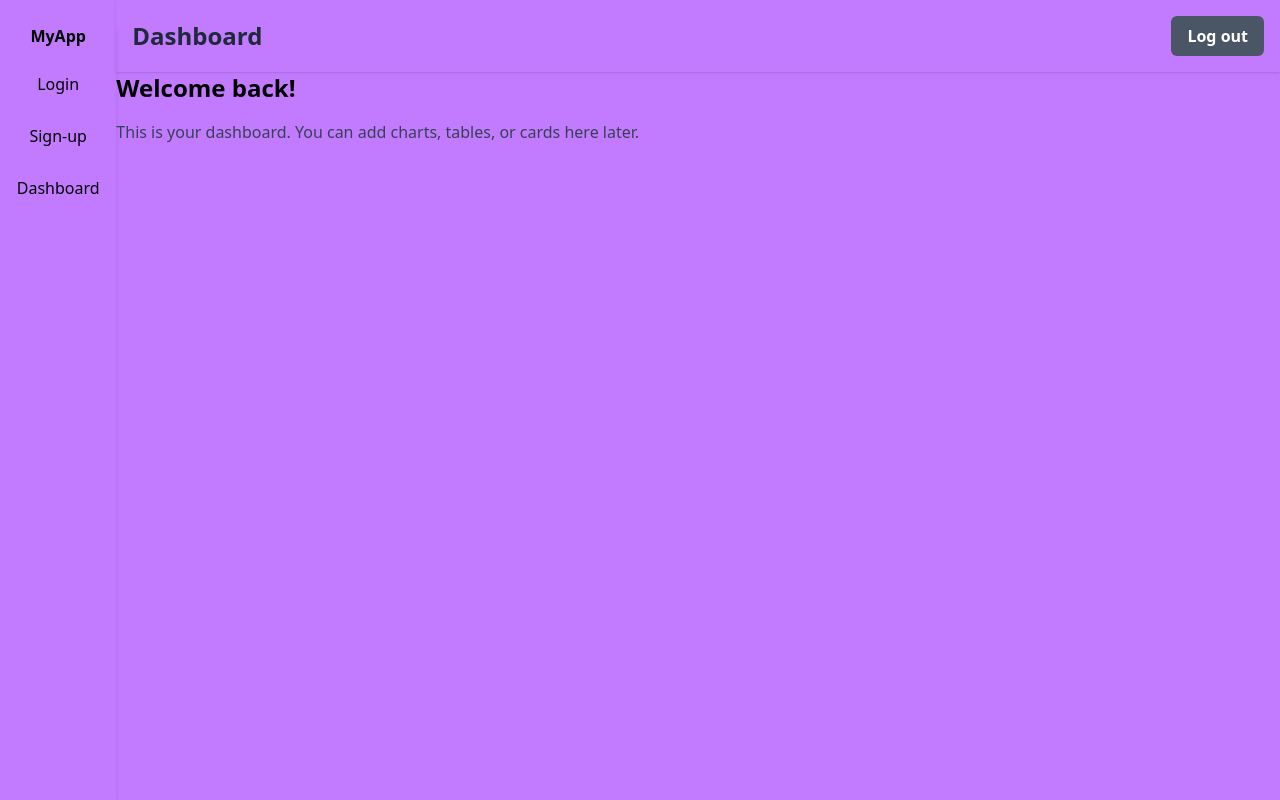
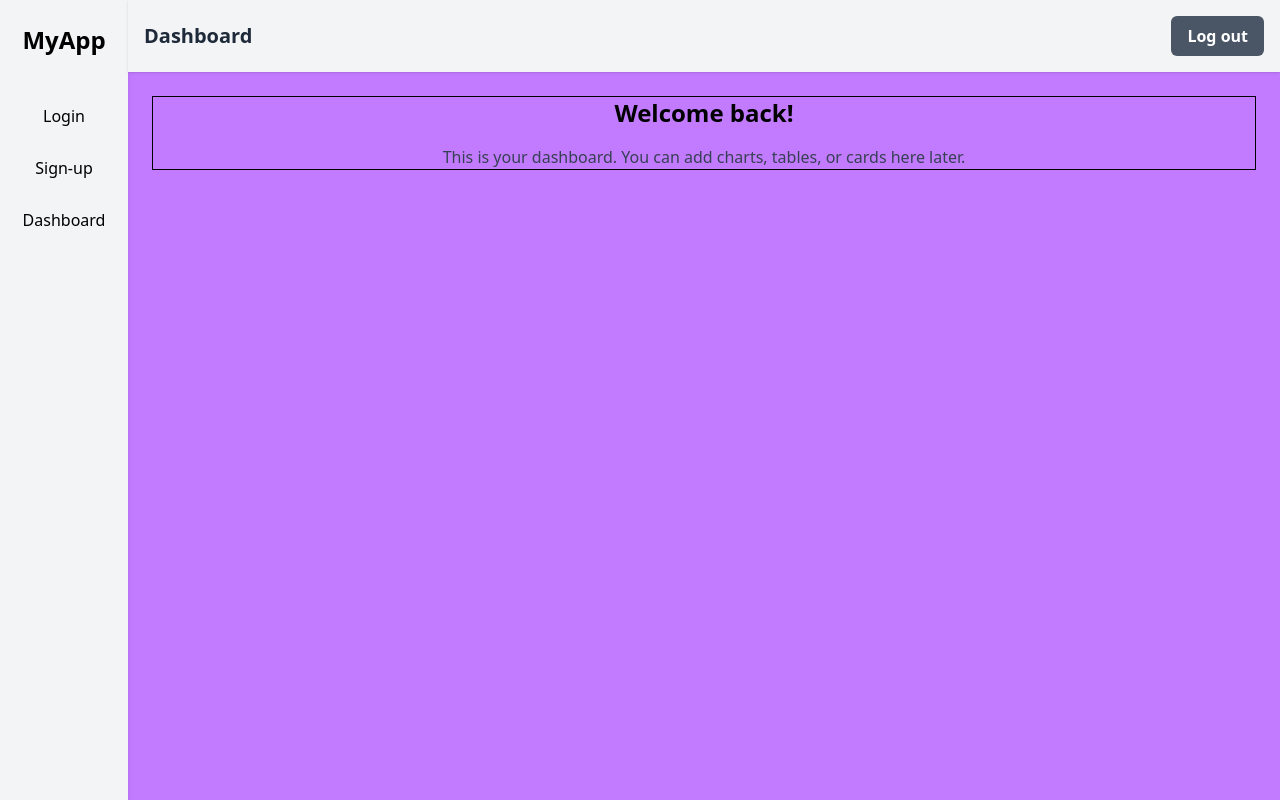
Before and after one commit to VictorSouzaCode/Atomic-Design, a React (Vite) app: page /dashboard in a window 1280 px wide. Built offline with nearby package versions, Linux system fonts and the light colour scheme.

Commit message:
minor tailwindcss changes on dashboard components

```diff
--- a/src/components/organisms/Header.tsx
+++ b/src/components/organisms/Header.tsx
@@ -2,8 +2,8 @@ import { Button } from "../atoms"
 
 export const Header = () => {
   return (
-    <header className="shadow-sm p-4 flex justify-between items-center">
-      <h1 className="font-semibold text-2xl text-gray-800">Dashboard</h1>
+    <header className="shadow-sm p-4 flex justify-between items-center bg-gray-100">
+      <h1 className="font-semibold text-xl text-gray-800">Dashboard</h1>
       <Button label="Log out" size="small" variant="secondary"></Button>
     </header>
   )
--- a/src/components/organisms/Sidebar.tsx
+++ b/src/components/organisms/Sidebar.tsx
@@ -2,12 +2,12 @@ import { Link } from "react-router-dom"
 
 export const Sidebar = () => {
   return (
-    <aside className="flex flex-col shadow-md w-32 items-center mt-6">
-      <h2 className="font-semibold">MyApp</h2>
+    <aside className="flex flex-col shadow-md w-32 items-center p-6 bg-gray-100">
+      <h2 className="font-semibold text-2xl mb-6">MyApp</h2>
       <nav className="flex flex-col items-center mt-6 gap-y-4 space-y-3">
-        <Link to="/">Login</Link>
-        <Link to="signup">Sign-up</Link>
-        <Link to="dashboard">Dashboard</Link>
+        <Link to="/" className="hover:text-blue-600">Login</Link>
+        <Link to="signup" className="hover:text-blue-600">Sign-up</Link>
+        <Link to="dashboard" className="hover:text-blue-600">Dashboard</Link>
       </nav>
     </aside>
   )
--- a/src/components/pages/DashboardPage.tsx
+++ b/src/components/pages/DashboardPage.tsx
@@ -4,11 +4,14 @@ import { BaseTemplate } from "../templates/BaseTemplate"
 const DashboardPage = () => {
   return (
     <BaseTemplate>
-      <section>
+      <section className="flex flex-col justify-center items-center border">
+
         <h2 className="text-2xl font-semibold mb-4">Welcome back!</h2>
+
           <p className="text-gray-700">
           This is your dashboard. You can add charts, tables, or cards here later.
         </p>
+
       </section>
     </BaseTemplate>
   )
--- a/src/components/templates/BaseTemplate.tsx
+++ b/src/components/templates/BaseTemplate.tsx
@@ -19,10 +19,10 @@ export const BaseTemplate = ({
       {/* Sidebar */}
       <Sidebar/>
 
-      <div className="w-full">
+      <div className="flex flex-col flex-1">
         {/* Header */}
         <Header/>
-        <main>{children}</main>
+        <main className="p-6">{children}</main>
       </div>
     </div>
   )
```
